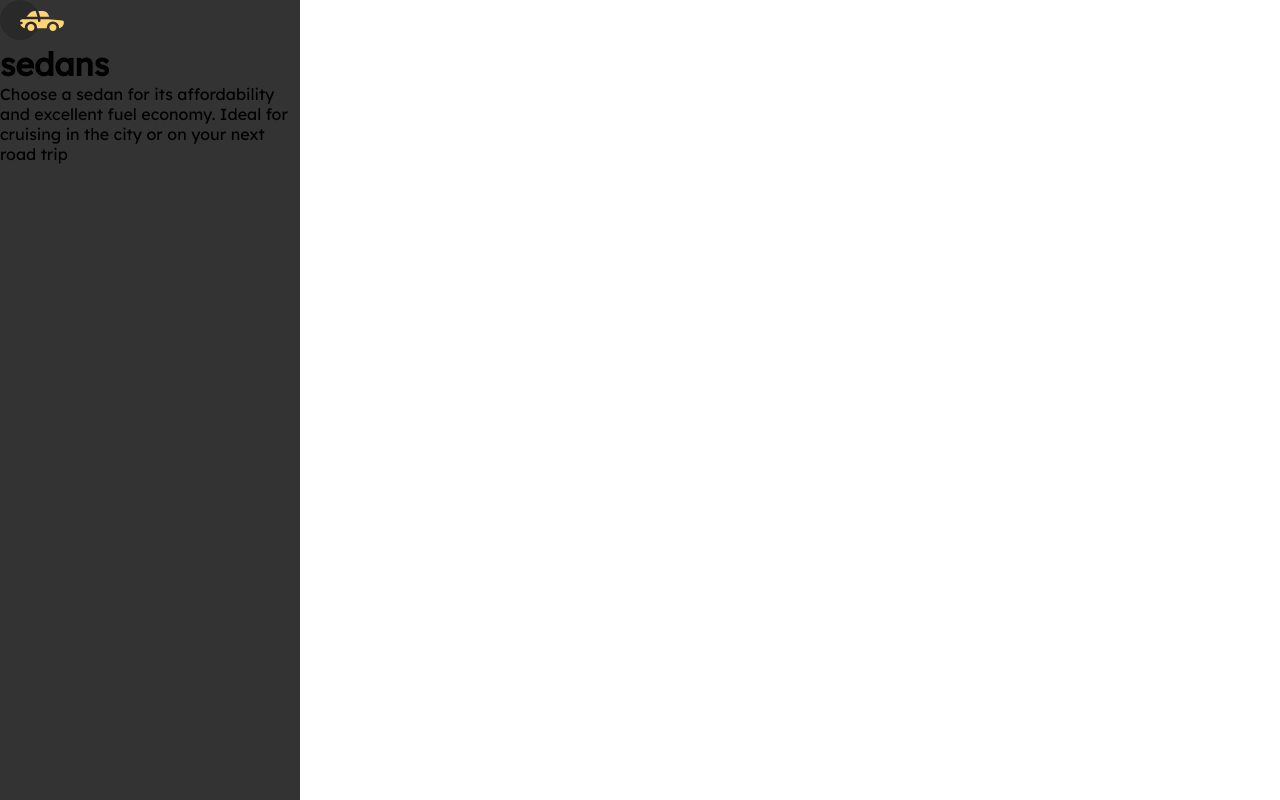
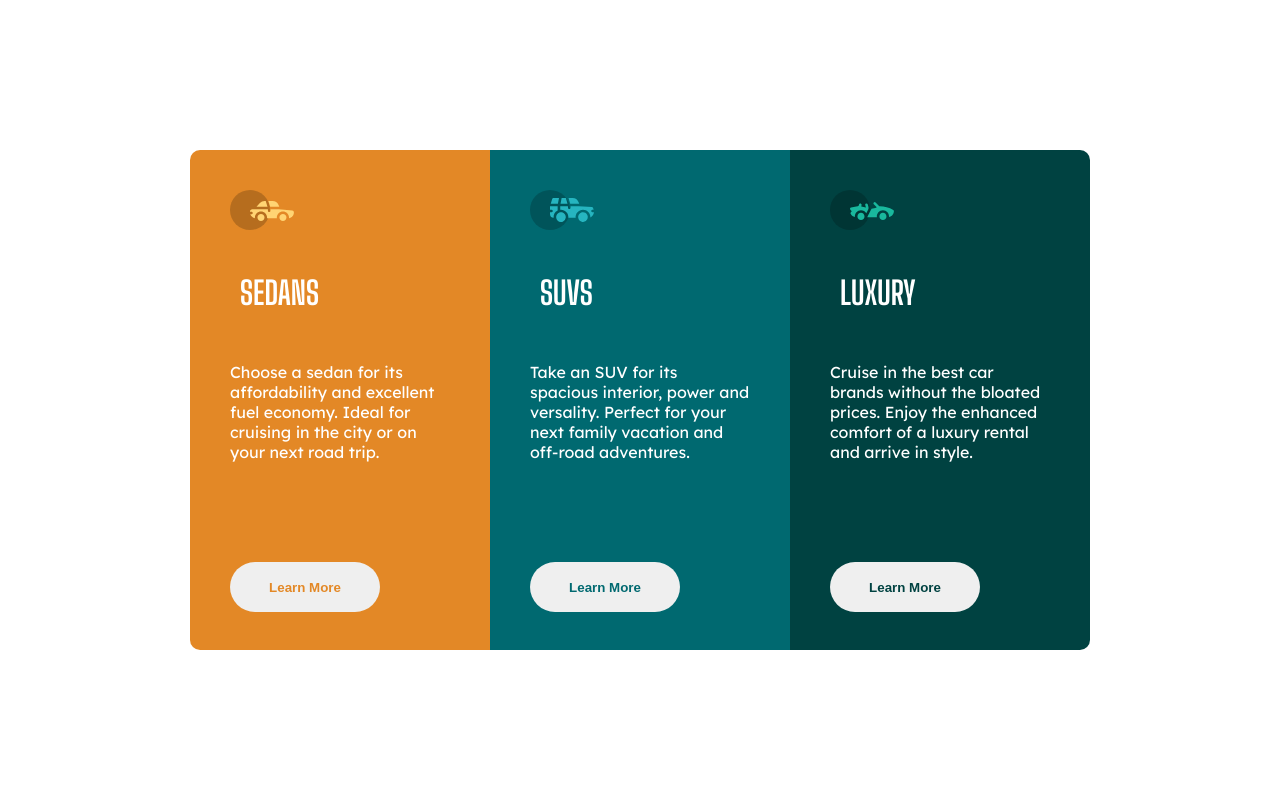
Before and after one commit to lumbagoo/3-Column-challange, a plain HTML site: page index.html in a window 1280 px wide. Shown: the top 800 px of the page. Drawn offline with Linux system fonts and the light colour scheme.

Commit message:
Add files via upload

```diff
--- a/css/style.css
+++ b/css/style.css
@@ -8,9 +8,78 @@ body {
 	font-family: 'Big Shoulders Display', sans-serif;
 	font-family: 'Lexend Deca', sans-serif;
 }
-
+.container {
+	height: 100vh;
+	display: flex;
+	justify-content: center;
+	align-items: center;
+}
 .box {
 	height: 500px;
 	width: 300px;
-	background-color: #333;
 }
+.car-1 {
+	background-color: hsl(31, 77%, 52%);
+	border-bottom-left-radius: 10px;
+	border-top-left-radius: 10px;
+}
+.car-2 {
+	background-color: hsl(184, 100%, 22%);
+}
+.car-3 {
+	background-color: hsl(179, 100%, 13%);
+	border-bottom-right-radius: 10px;
+	border-top-right-radius: 10px;
+}
+img {
+	position: relative;
+	top: 40px;
+	left: 40px;
+}
+h1 {
+	position: relative;
+	top: 80px;
+	left: 50px;
+	color: white;
+	text-transform: uppercase;
+	font-family: 'Big Shoulders Display', sans-serif;
+}
+p {
+	position: relative;
+	top: 130px;
+	padding: 0 40px;
+	color: white;
+}
+button {
+	position: relative;
+	top: 230px;
+	left: 40px;
+	width: 150px;
+	height: 50px;
+	border-radius: 25px;
+	border: none;
+	font-weight: bold;
+}
+.btn-1 {
+	color: hsl(31, 77%, 52%);
+}
+.btn-2 {
+	color: hsl(184, 100%, 22%);
+}
+.btn-3 {
+	color: hsl(179, 100%, 13%);
+}
+button:hover {
+	cursor: pointer;
+	color: white;
+	border: solid 2px white;
+}
+.btn-1:hover {
+	background-color: hsl(31, 77%, 52%);
+}
+.btn-2:hover {
+	background-color: hsl(184, 100%, 22%);
+}
+.btn-3:hover {
+	background-color: hsl(179, 100%, 13%);
+}
--- a/index.html
+++ b/index.html
@@ -13,14 +13,30 @@
 </head>
 
 <body>
-    <div class="box car-1">
-        <img src="./image/icon-sedans.svg" alt="">
-        <h1>sedans</h1>
-        <p>Choose a sedan for its affordability and excellent fuel economy. Ideal for cruising in the city or on your
-            next road trip</p>
+    <div class="container">
+        <div class="box car-1">
+            <img src="./image/icon-sedans.svg" alt="">
+            <h1>sedans</h1>
+            <p>Choose a sedan for its affordability and excellent fuel economy. Ideal for cruising in the city or on
+                your
+                next road trip.</p>
+            <button class="btn-1">Learn More</button>
+        </div>
+        <div class="box car-2">
+            <img src="./image/icon-suvs.svg" alt="">
+            <h1>SUVS</h1>
+            <p>Take an SUV for its spacious interior, power and versality. Perfect for your next family vacation and
+                off-road adventures.</p>
+            <button class="btn-2">Learn More</button>
+        </div>
+        <div class="box car-3">
+            <img src="./image/icon-luxury.svg" alt="">
+            <h1>LUXURY</h1>
+            <p>Cruise in the best car brands without the bloated prices. Enjoy the enhanced comfort of a luxury rental
+                and arrive in style.</p>
+            <button class="btn-3">Learn More</button>
+        </div>
     </div>
-    <div class="box car-2"></div>
-    <div class="box car-3"></div>
 </body>
 
 </html>
```
